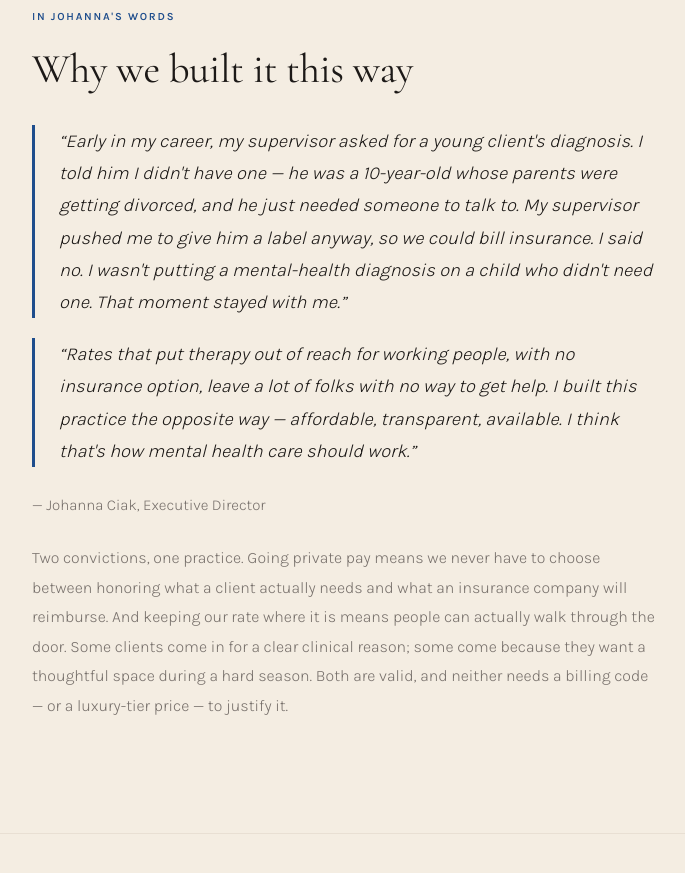
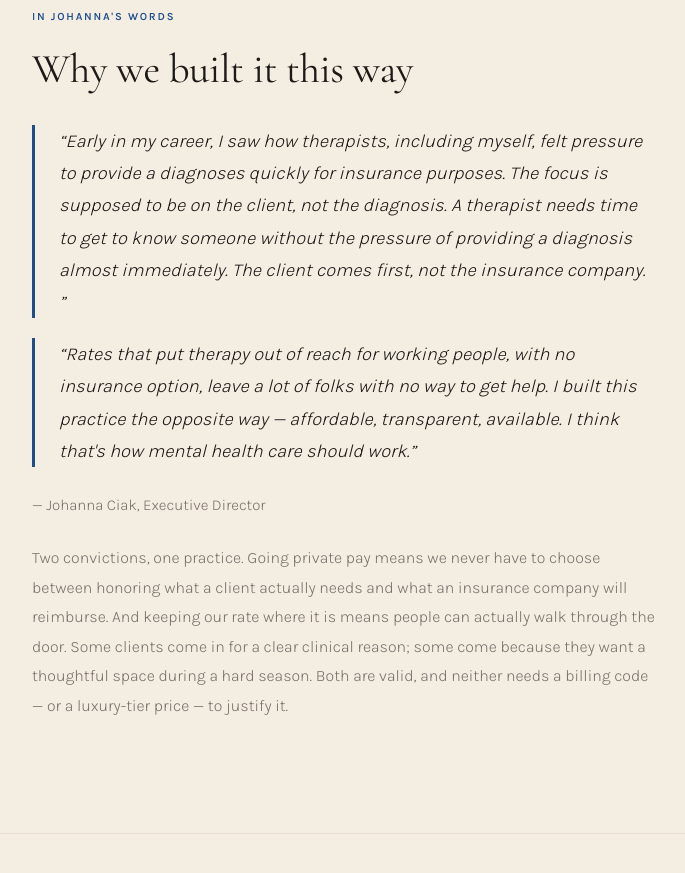
Before and after one commit to jokessenich/Clients-BrightonTherapy, a Next.js app: page /affordable-care in a window 1280 px wide. Shown: the part 1260-2133 px from the top of the page, without its empty margins (24-709 px from the left). Built offline with nearby package versions, Linux system fonts and the light colour scheme.

Commit message:
Update page.tsx

```diff
--- a/app/affordable-care/page.tsx
+++ b/app/affordable-care/page.tsx
@@ -122,13 +122,7 @@ export default function AffordableCarePage() {
                 marginBottom: '1.25rem',
               }}
             >
-              &ldquo;Early in my career, my supervisor asked for a young
-              client&apos;s diagnosis. I told him I didn&apos;t have one — he
-              was a 10-year-old whose parents were getting divorced, and he
-              just needed someone to talk to. My supervisor pushed me to give
-              him a label anyway, so we could bill insurance. I said no. I
-              wasn&apos;t putting a mental-health diagnosis on a child who
-              didn&apos;t need one. That moment stayed with me.&rdquo;
+              &ldquo;Early in my career, I saw how therapists, including myself, felt  pressure to provide a diagnoses quickly for insurance purposes. The focus is supposed to be on the client, not the diagnosis. A therapist needs time to get to know someone without the pressure of providing a diagnosis almost immediately. The client comes first, not the insurance company. &rdquo;
             </p>
             <p
               style={{
```
